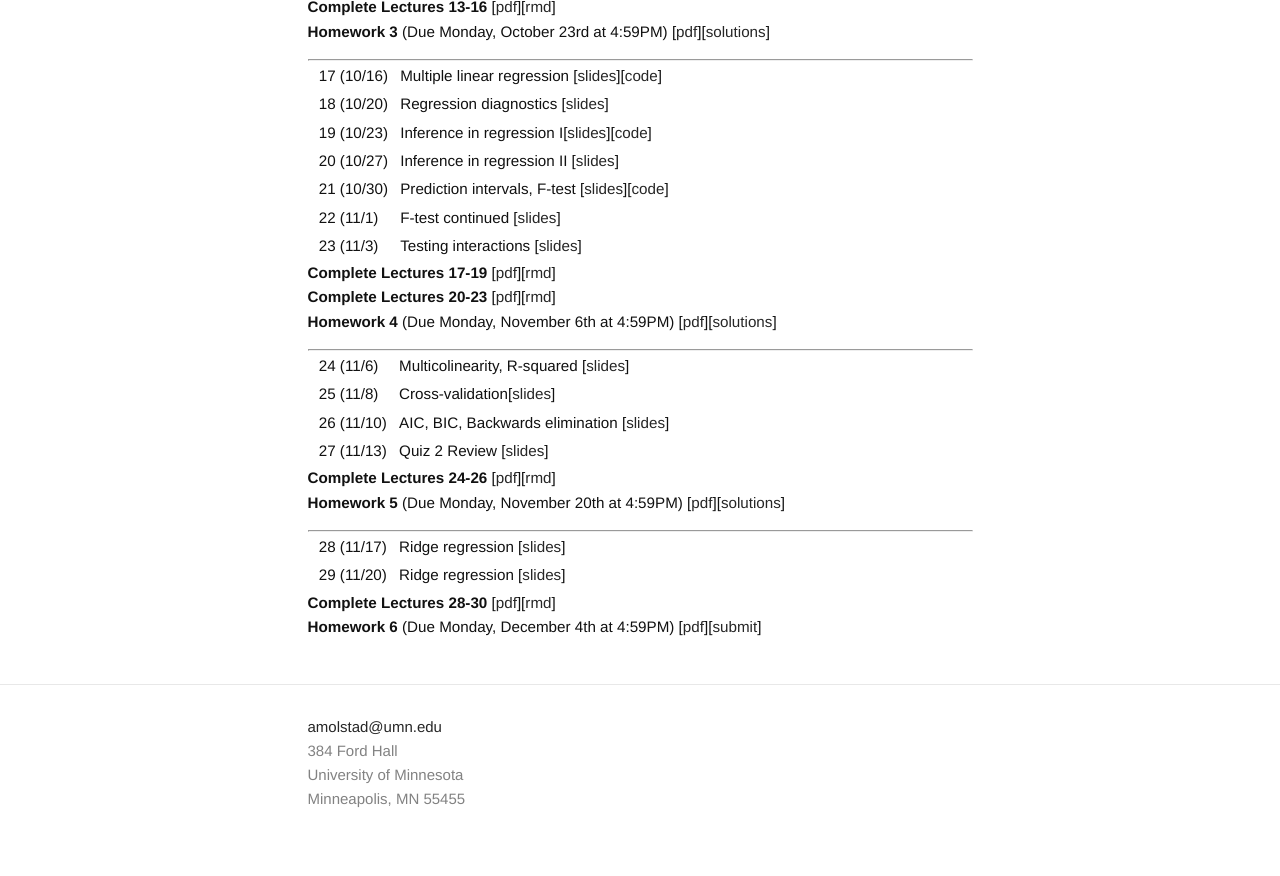
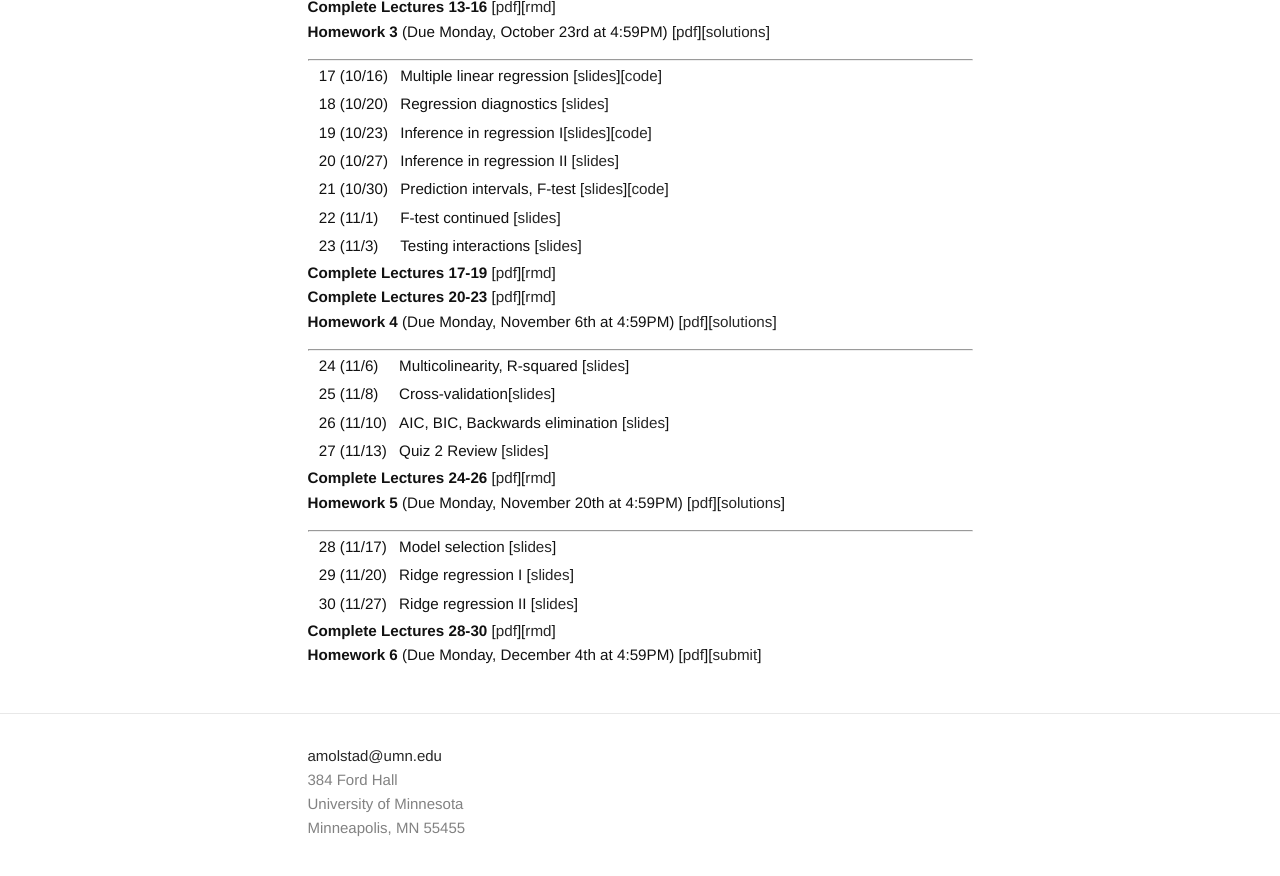
Before and after one commit to ajmolstad/ajmolstad.github.io, a Jekyll site: the page built from F23_STAT3301.md, in a window 1280 px wide and 900 px high, scrolled down 1120 px. Shown: the top 876 px of the window. Built offline with Jekyll 4.4.1, drawn with Linux system fonts in a browser that asks for light colours.

Commit message:
Update F23_STAT3301.md

```diff
--- a/F23_STAT3301.md
+++ b/F23_STAT3301.md
@@ -89,8 +89,9 @@ Note that you must be logged into your UMN Canvas account to access course mater
 
 -------------------------
 
-|| 28 (11/17) || Ridge regression [[slides](https://canvas.umn.edu/files/39540563/download?download_frd=1)] ||
-|| 29 (11/20) || Ridge regression [[slides](https://canvas.umn.edu/files/39686682/download?download_frd=1)] ||
+|| 28 (11/17) || Model selection [[slides](https://canvas.umn.edu/files/39540563/download?download_frd=1)] ||
+|| 29 (11/20) || Ridge regression I [[slides](https://canvas.umn.edu/files/39686682/download?download_frd=1)] ||
+|| 30 (11/27) || Ridge regression II [[slides](https://canvas.umn.edu/files/39706966/download?download_frd=1)] ||
 
 **Complete Lectures 28-30** [[pdf](https://canvas.umn.edu/files/39686834/download?download_frd=1)][[rmd](https://canvas.umn.edu/files/39686835/download?download_frd=1)]
 **Homework 6** (Due Monday, December 4th at 4:59PM) [[pdf](https://canvas.umn.edu/files/39683792/download?download_frd=1)][[submit](https://canvas.umn.edu/courses/389122/assignments/3539789)]
```
